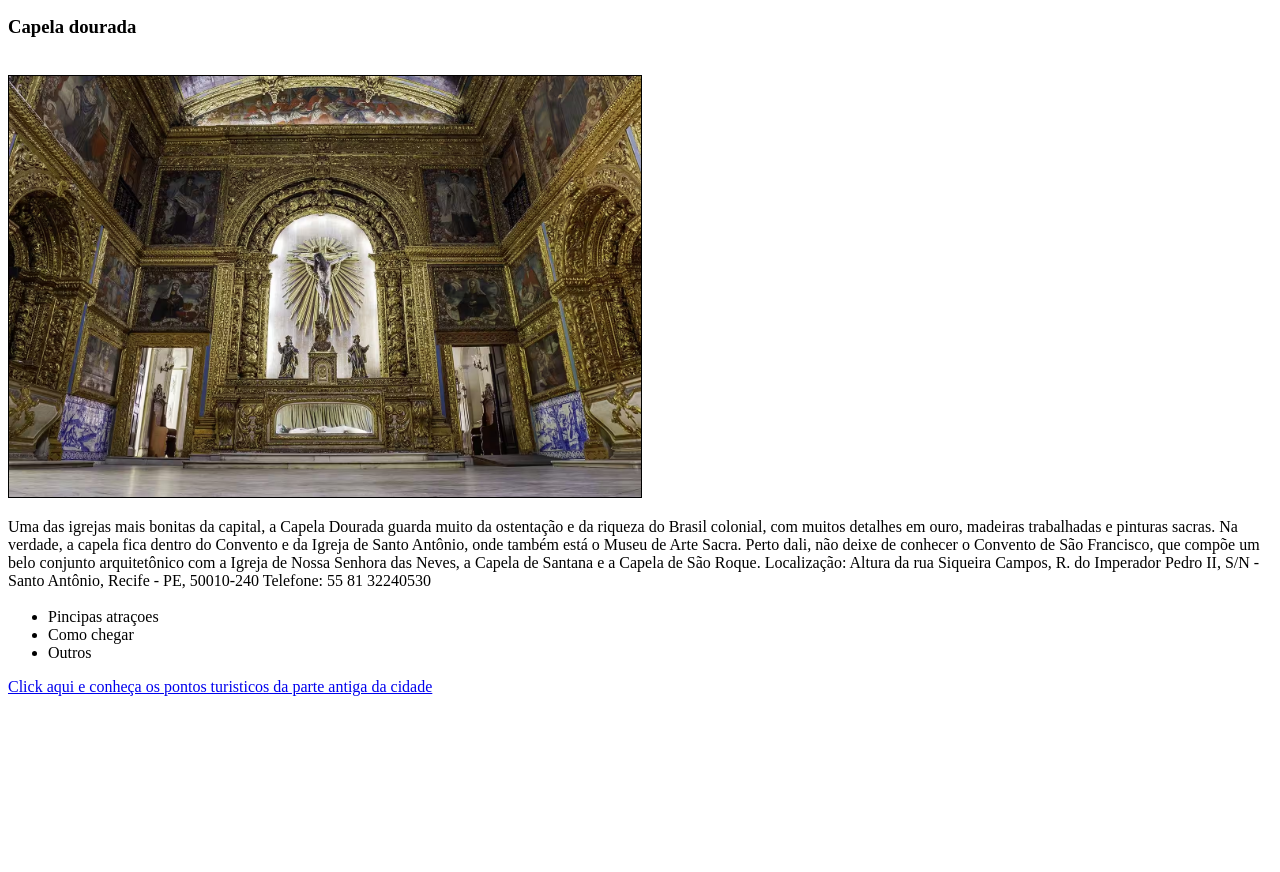
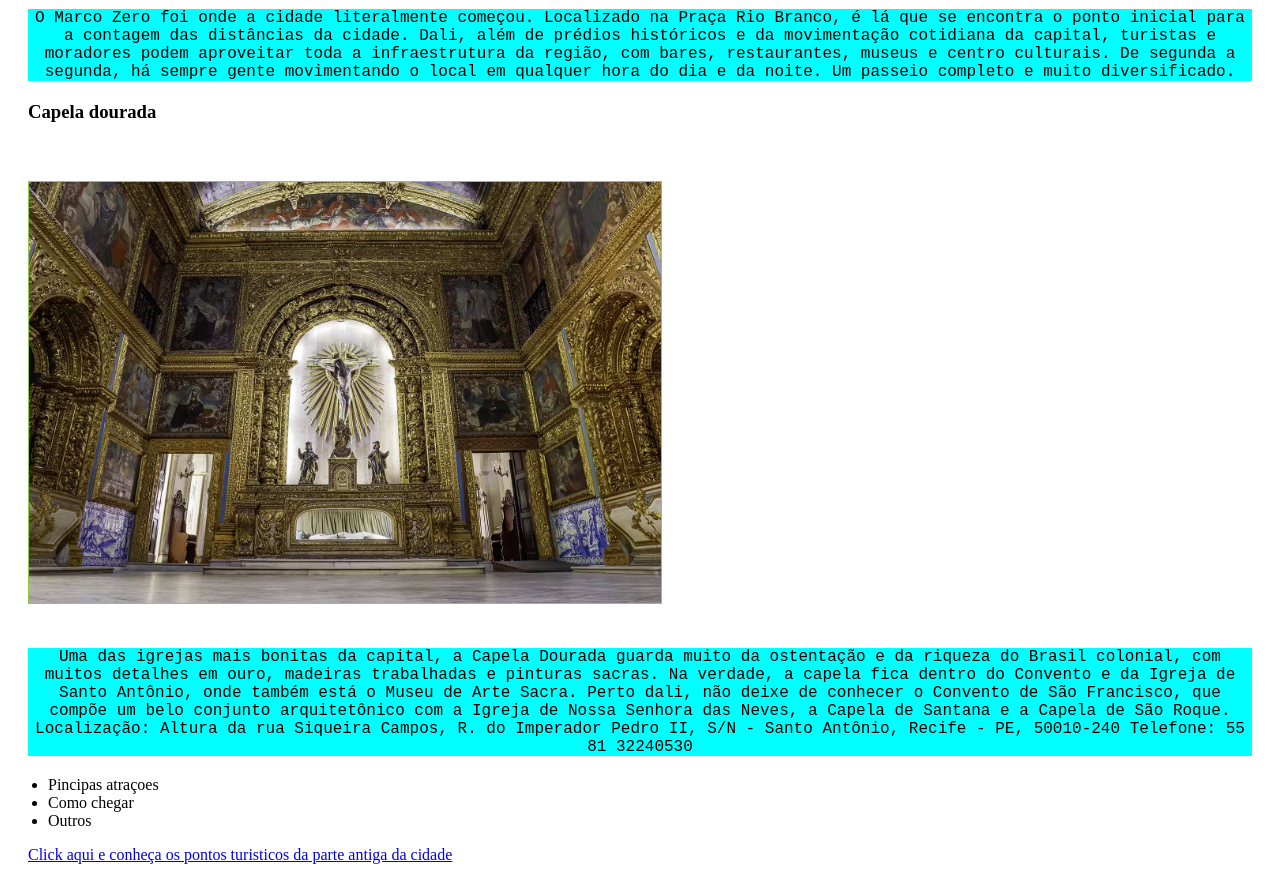
Before and after one commit to evaldobarros/cidade_recife, a plain HTML site: page index.html in a window 1280 px wide. Shown: the part 752-1624 px from the top of the page. Before the commit the page ends 1456 px from the top, so only its background shows below. Drawn offline with Linux system fonts and the light colour scheme.

Commit message:
teste novo arquivo adcionado

```diff
--- a/index.html
+++ b/index.html
@@ -4,6 +4,7 @@
     <meta charset="UTF-8" />
     <meta name="viewport" content="width=, initial-scale=1.0" />
     <title>Cidade de Recife</title>
+    <link rel="stylesheet" href="./style.css" />
   </head>
   <body>
     <header>
@@ -13,7 +14,7 @@
     </header>
     <nav>
       <h3>Principais lugares em Recife que você não pode perder</h3>
-      <p>
+      <p class="formatacao">
         A Terra do Frevo é um dos destaques do Nordeste brasileiro em termos de
         cultura, história e desenvolvimento urbano. São muitos os pontos
         turísticos nessa cidade, que preserva o seu legado colonial, marcado
@@ -26,13 +27,14 @@
       </p>
       <h3>Ponto zero</h3>
       <img
+        class="imagens"
         src="img/ponto_zero.avif"
         width="50%"
         height="50%"
         border="1"
         alt="foto do ponto zero em Recife PB"
       />
-      <p>
+      <p class="formatacao">
         O Marco Zero foi onde a cidade literalmente começou. Localizado na Praça
         Rio Branco, é lá que se encontra o ponto inicial para a contagem das
         distâncias da cidade. Dali, além de prédios históricos e da movimentação
@@ -47,13 +49,14 @@
       <h3>Capela dourada</h3>
       <br />
       <img
+        class="imagens"
         src="img/capela_dourada.avif"
         width="50%"
         height="50%"
         border="1"
         alt="Foto da Capela dourada em Recife-PB"
       />
-      <p>
+      <p class="formatacao">
         Uma das igrejas mais bonitas da capital, a Capela Dourada guarda muito
         da ostentação e da riqueza do Brasil colonial, com muitos detalhes em
         ouro, madeiras trabalhadas e pinturas sacras. Na verdade, a capela fica
@@ -74,7 +77,7 @@
         <li>Como chegar</li>
         <li>Outros</li>
       </ul>
-      <a href="recife_antigo.html"
+      <a class="margenlink" href="recife_antigo.html"
         >Click aqui e conheça os pontos turisticos da parte antiga da cidade
       </a>
     </footer>
--- /dev/null
+++ b/style.css
@@ -0,0 +1,21 @@
+.formatacao {
+  text-align: center;
+  background-color: aqua;
+  font-size: medium;
+  font-family: 'Courier New', Courier, monospace;
+  margin: 20px;
+}
+.imagens {
+  margin: 20px;
+  border-color: rgb(141, 204, 68);
+}
+h1 {
+  text-align: center;
+}
+h3 {
+  margin: 20px;
+}
+.margenlink {
+  margin: 20px;
+  font-size: medium;
+}
```
